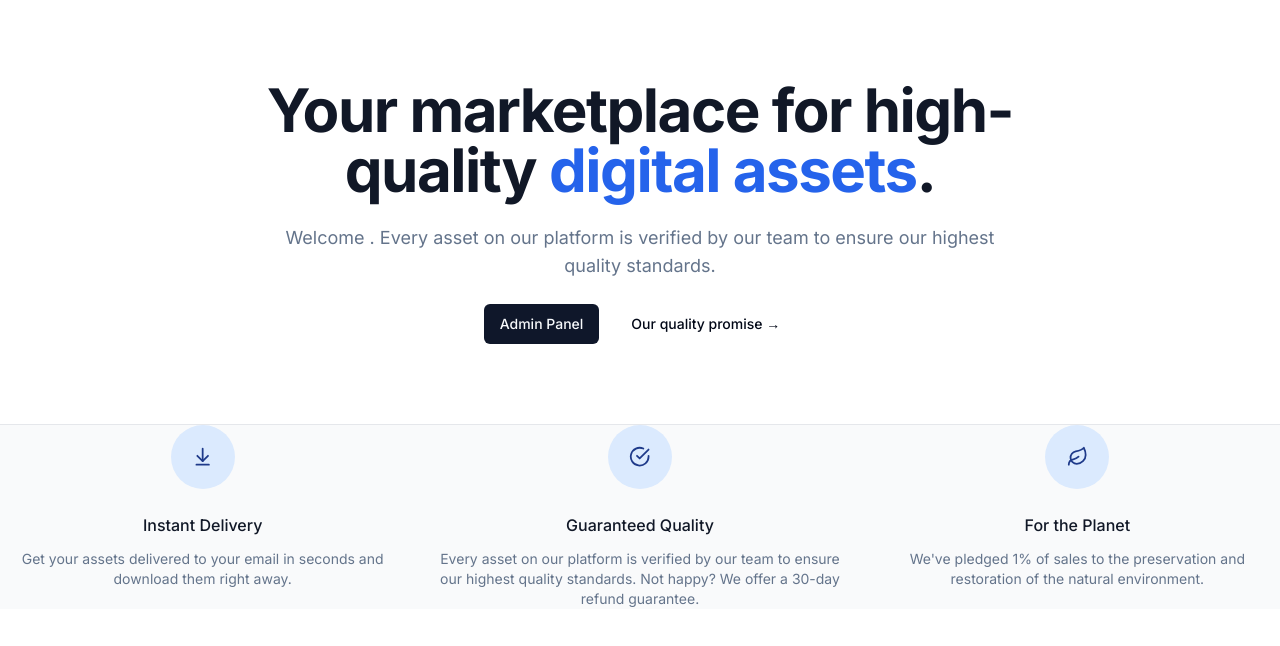
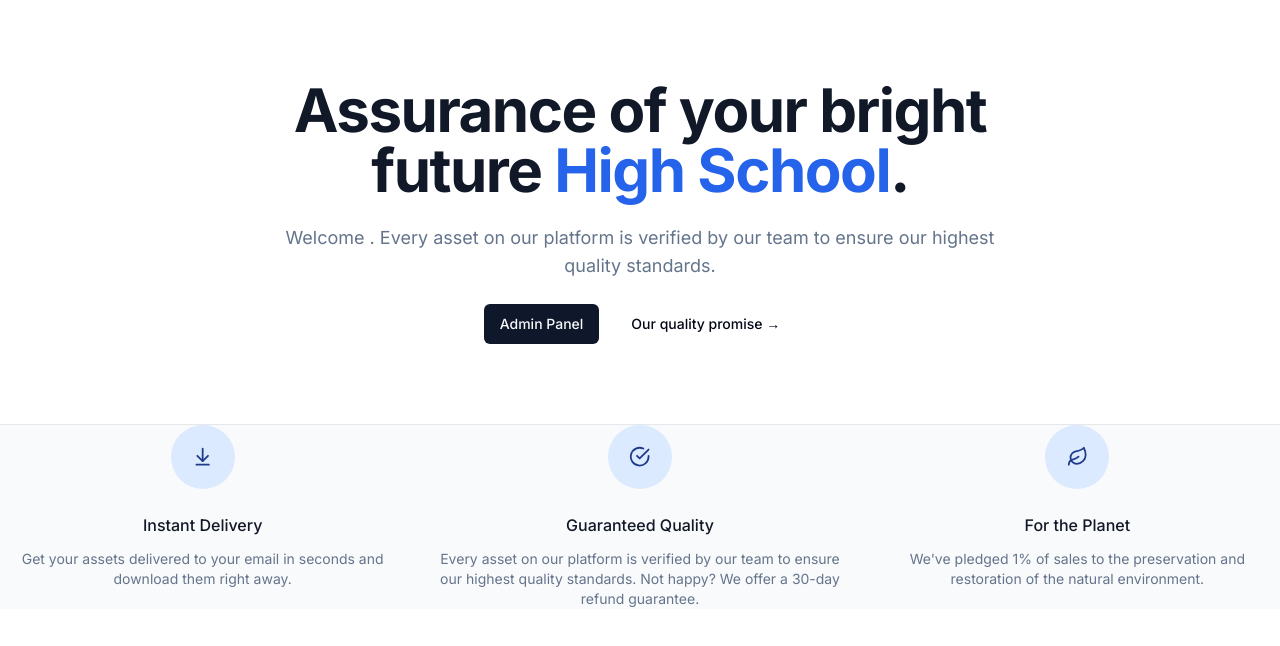
Before and after one commit to sameepmonsoon/full-stack-nextjs-project, a Next.js app: page / in a window 1280 px wide. Shown: the top 646 px of the page. Built offline with nearby package versions, Linux system fonts and the light colour scheme.

Commit message:
option list added in the small devices

```diff
--- a/app/page.tsx
+++ b/app/page.tsx
@@ -28,15 +28,15 @@ export default function Home() {
     <>
       <div className="py-20 mx-auto text-center flex flex-col items-center max-w-3xl">
         <h1 className="text-4xl font-bold tracking-tight text-gray-900 sm:text-6xl">
-          Your marketplace for high-quality{" "}
-          <span className="text-blue-600">digital assets</span>.
+          Assurance of your bright future
+          <span className="text-blue-600"> High School</span>.
         </h1>
         <p className="mt-6 text-lg max-w-prose text-muted-foreground">
           Welcome . Every asset on our platform is verified by our team to
           ensure our highest quality standards.
         </p>
         <div className="flex flex-col sm:flex-row gap-4 mt-6">
-          <Link href="/admin" className={buttonVariants()}>
+          <Link href="/admin/home" className={buttonVariants()}>
             Admin Panel
           </Link>
           <Button variant="ghost">Our quality promise &rarr;</Button>
```
